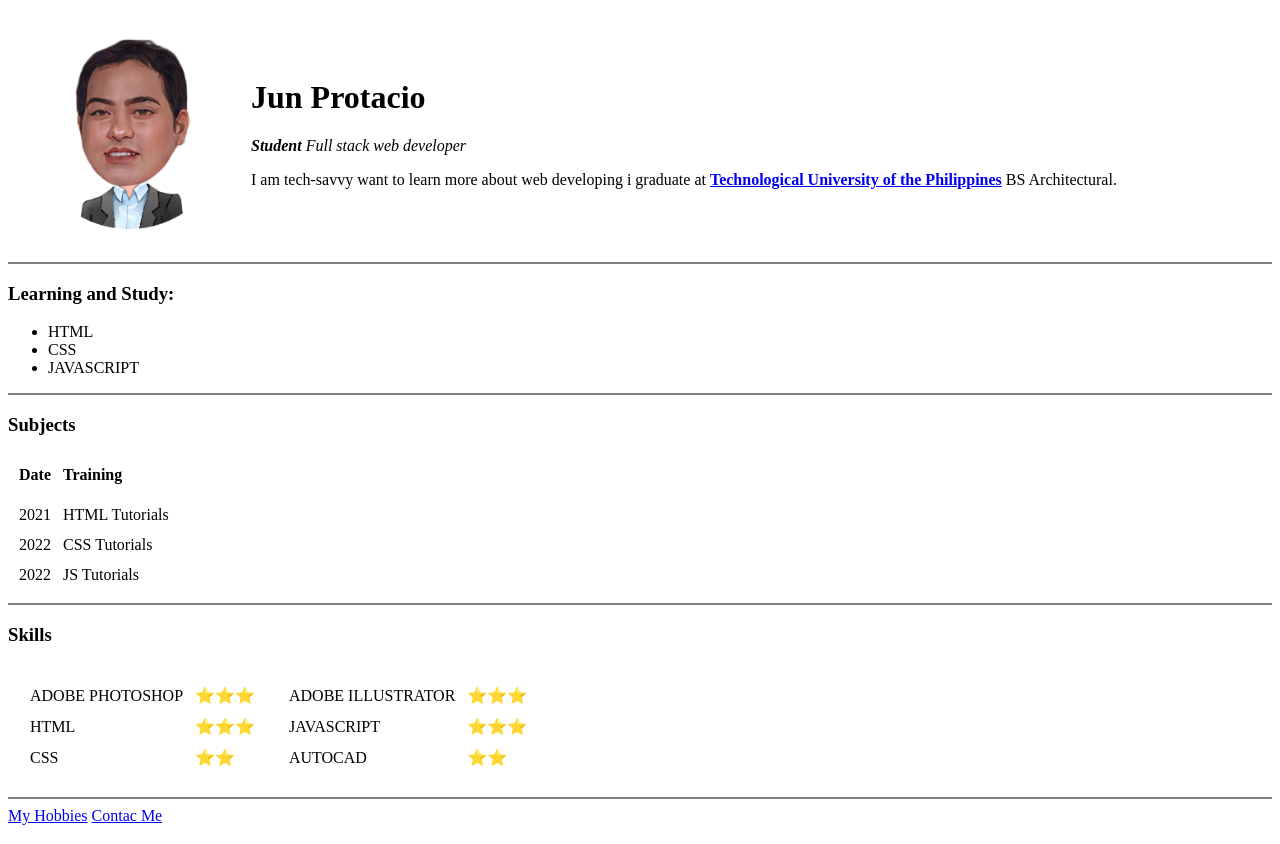
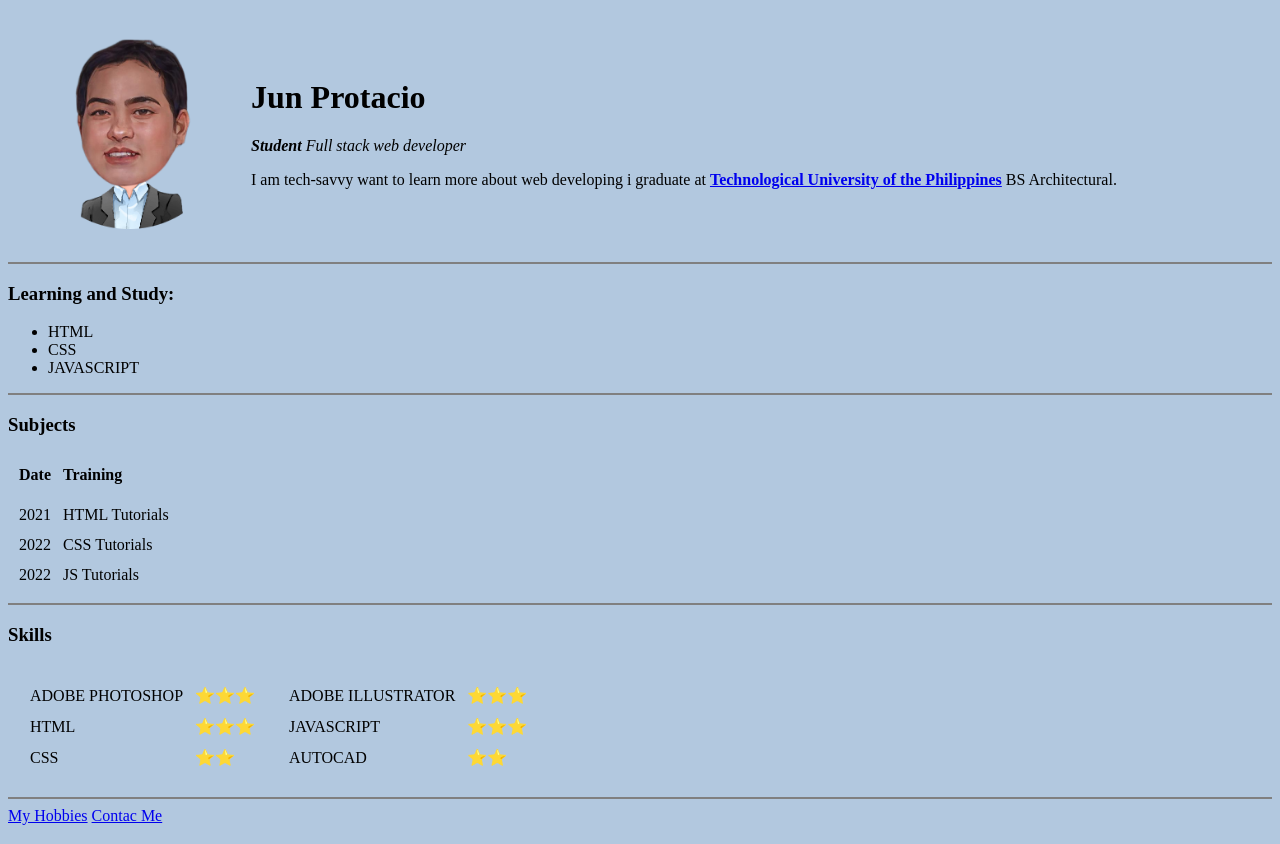
Before and after one commit to techsavvy2022/cv, a plain HTML site: page index.html in a window 1280 px wide. Drawn offline with Linux system fonts and the light colour scheme.

Commit message:
updated cv

```diff
--- a/index.html
+++ b/index.html
@@ -6,7 +6,7 @@
   <title>Jun Personal Site</title>
 </head>
 
-<body>
+<body style="background-color: #B2C8DF;">
   <table cellspacing="20">
     <tr>
       <td><img src="images/cris.png" width="200px" height="200px" alt=""></td>
```
Also changed, not shown: contact.html (+1 -1 lines).
